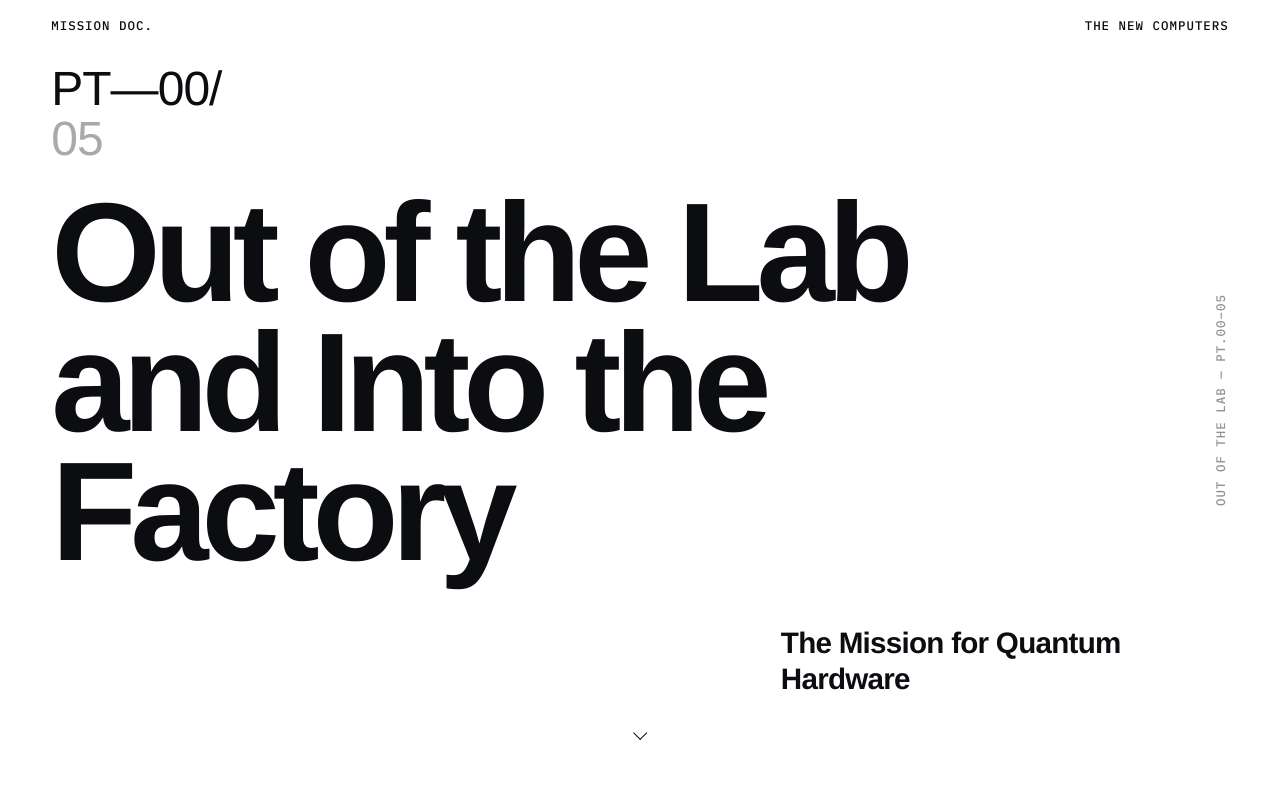
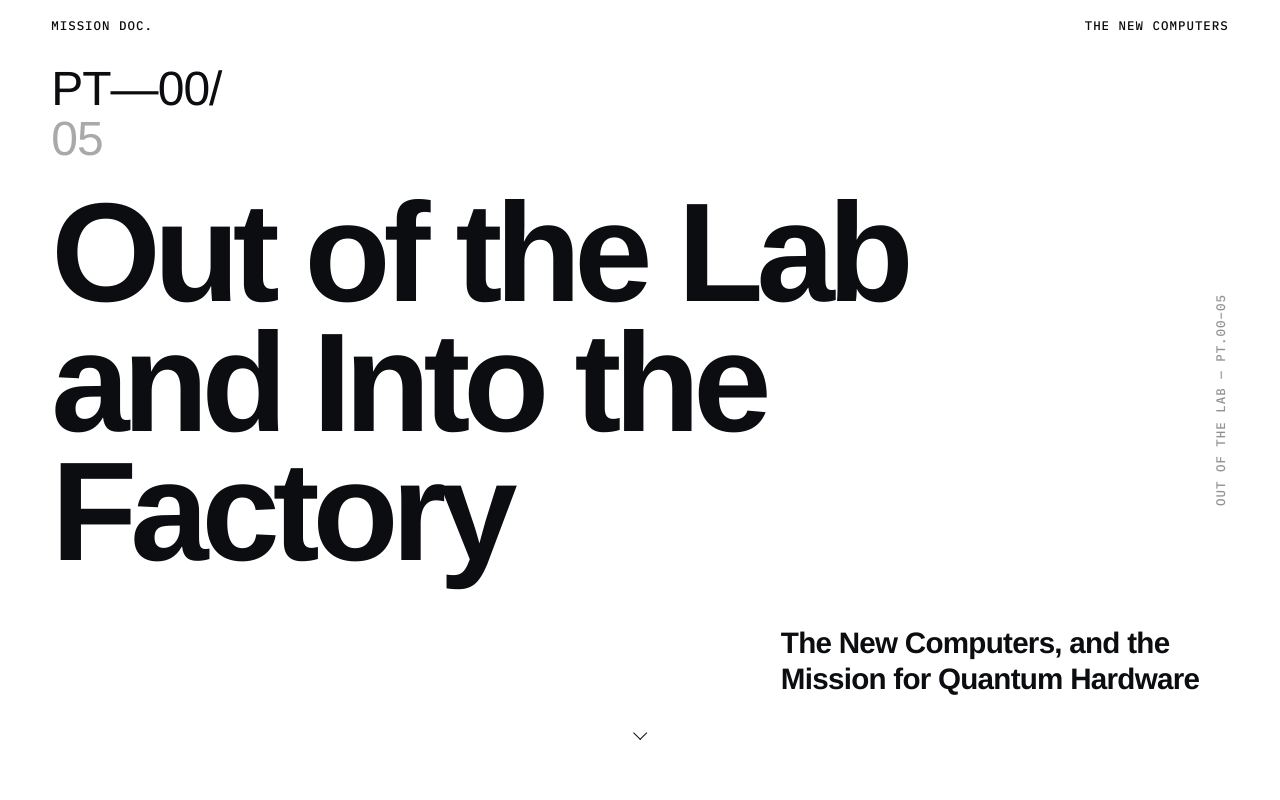
Before and after one commit to 50shadesofgwei/TheNewComputers, a React (Vite) app in the folder web/: page / in a window 1280 px wide. Shown: the top 800 px of the page. Built offline with nearby package versions, Linux system fonts and the light colour scheme; a web font is replaced by a local one.

Commit message:
Restore the full hero lede on the opening page.
Co-authored-by: Cursor <cursoragent@cursor.com>

```diff
--- a/web/src/App.tsx
+++ b/web/src/App.tsx
@@ -85,7 +85,7 @@ function App() {
         <div className="hero-main">
           <h1>Out of the Lab and Into the Factory</h1>
           <div className="hero-lede">
-            <p>The Mission for Quantum Hardware</p>
+            <p>The New Computers, and the Mission for Quantum Hardware</p>
           </div>
         </div>
         <a className="scroll-cue" href="#pt-01" aria-label="Scroll down" />
```
